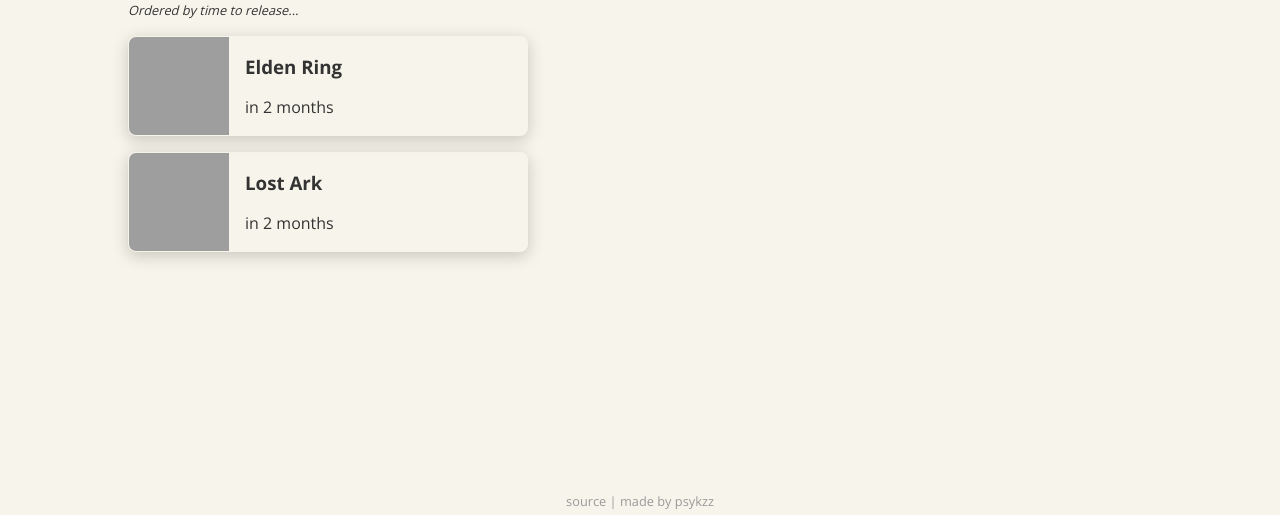
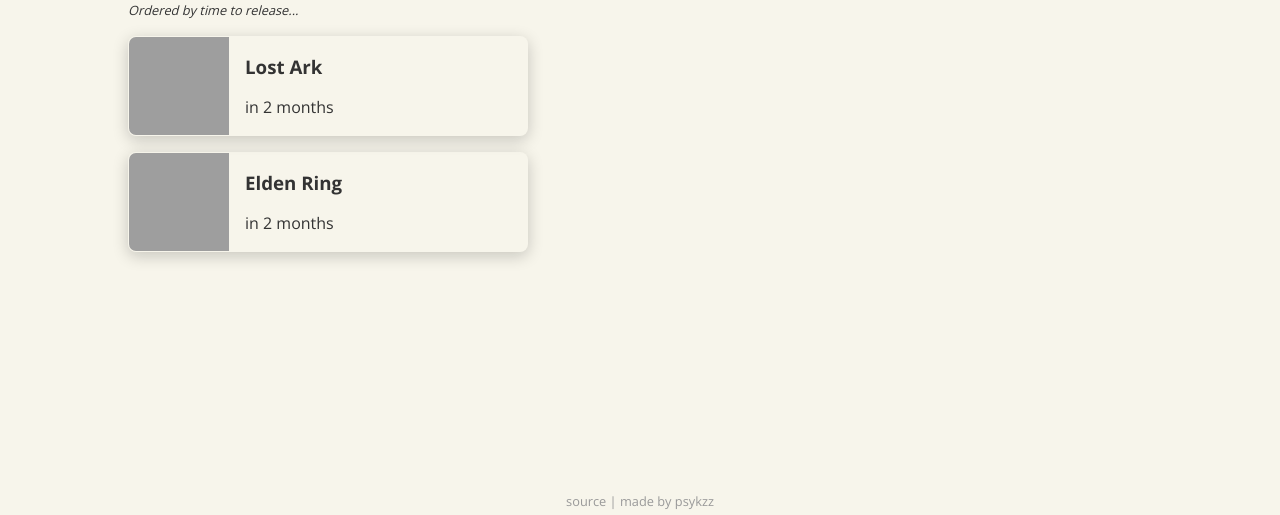
Before and after one commit to psykzz/upcoming, a Gatsby site: page / in a window 1280 px wide. Shown: the part 285-800 px from the top of the page. Built offline with nearby package versions, Linux system fonts and the light colour scheme; Gatsby itself is replaced by a stand-in of ours; grey boxes are pictures that could not be loaded.

Commit message:
Cleanup ordering and date

```diff
--- a/games/elden-ring.md
+++ b/games/elden-ring.md
@@ -1,7 +1,6 @@
 ---
-slug: "lost-ark"
 title: "Elden Ring"
 link: "https://store.steampowered.com/app/1245620/ELDEN_RING/"
 cover: https://image.api.playstation.com/vulcan/img/rnd/202111/0506/hcFeWRVGHYK72uOw6Mn6f4Ms.jpg
-releaseDate: "February 25, 2022"
+releaseDate: "2022/02/25"
 ---
--- a/games/lost-ark.md
+++ b/games/lost-ark.md
@@ -1,7 +1,6 @@
 ---
-slug: "lost-ark"
 title: "Lost Ark"
 link: "https://store.steampowered.com/app/1599340/Lost_Ark/"
 cover: https://i.imgur.com/QkYOVOF.jpg
-releaseDate: "February 11, 2022"
+releaseDate: "2022/02/11"
 ---
--- a/src/pages/index.jsx
+++ b/src/pages/index.jsx
@@ -18,7 +18,7 @@ const Upcoming = ({ link, title, cover, releaseDate }) => {
       <img src={cover} alt={title} />
       <div className={styles.detail}>
         <h3>{title}</h3>
-        <span>{moment(releaseDate).fromNow()}</span>
+        <span>{moment(releaseDate, "YYYY/MM/DD").fromNow()}</span>
       </div>
     </div>
   )
@@ -29,10 +29,11 @@ export default function Page() {
     allMarkdownRemark: { nodes },
   } = useStaticQuery(graphql`
     query UpcomingList {
-      allMarkdownRemark {
+      allMarkdownRemark(
+        sort: { order: ASC, fields: frontmatter___releaseDate }
+      ) {
         nodes {
           data: frontmatter {
-            slug
             title
             cover
             releaseDate
@@ -49,7 +50,7 @@ export default function Page() {
         <subtle>Ordered by time to release...</subtle>
 
         {nodes.map(({ data }) => (
-          <Upcoming {...data} />
+          <Upcoming key={data.title} {...data} />
         ))}
       </div>
     </Layout>
```
